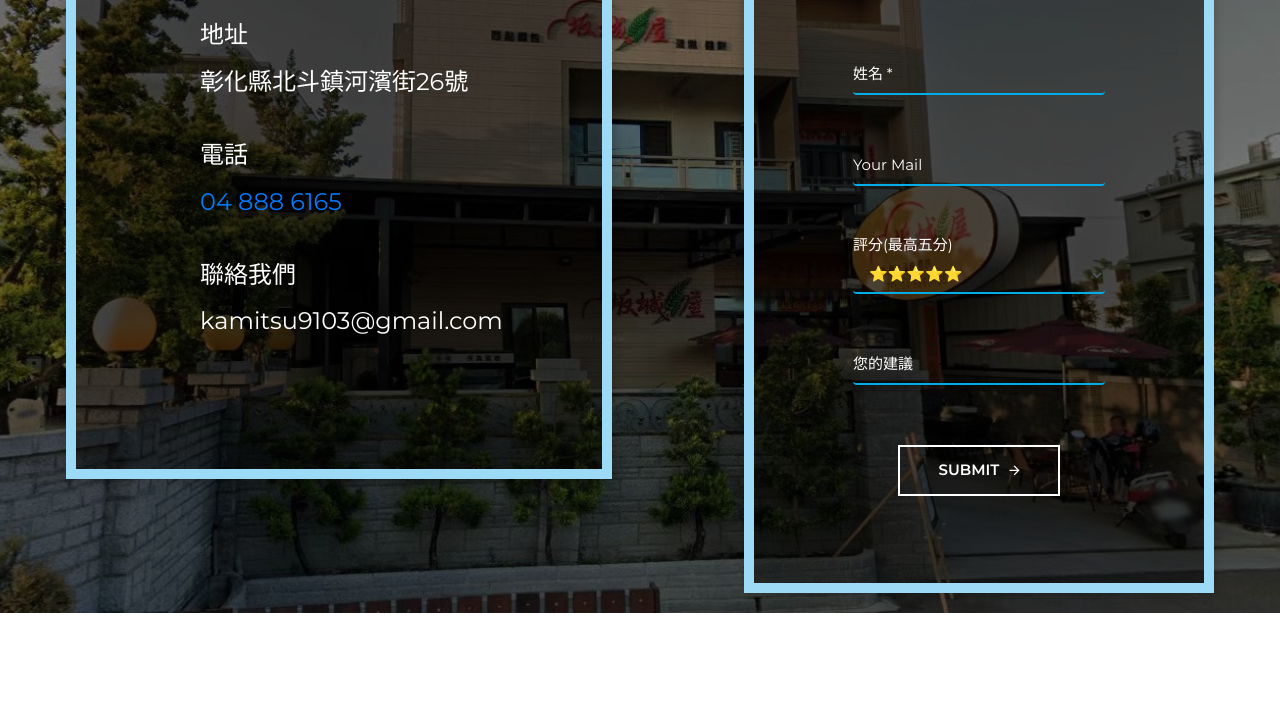
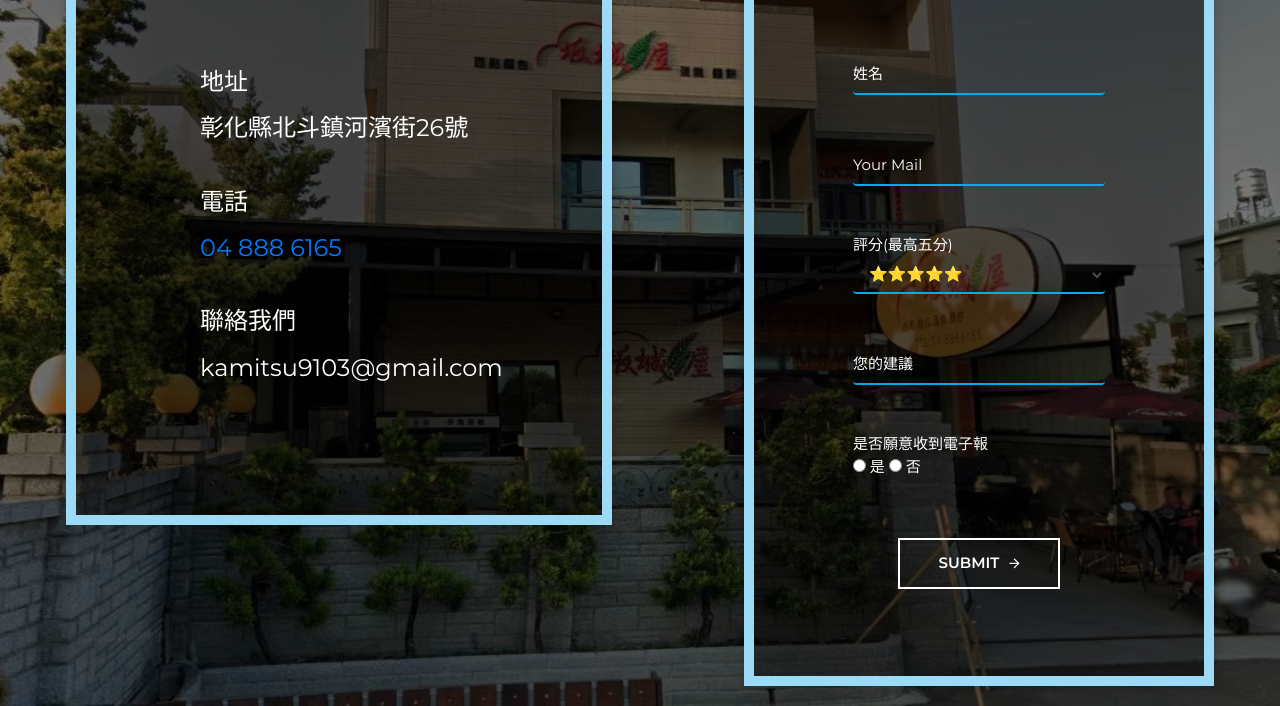
Before and after one commit to Kamiz0528/CustomMealRewards_GoogleForm, a plain HTML site: page index.html in a window 1280 px wide. Shown: the part 199-905 px from the top of the page. Before the commit the page ends 812 px from the top, so only its background shows below. Drawn offline with Linux system fonts and the light colour scheme.

Commit message:
Add files via upload

```diff
--- a/index.html
+++ b/index.html
@@ -86,16 +86,16 @@
 					<p>感謝您的支持！</p>
 					<label class="form-group" for="first-name">
 						<input id="name" type="text" class="form-control" required>
-						<span>姓名 *</span>
+						<span>姓名</span>
 						<span class="border"></span>
 					</label>
-					<label class="form-group">
-						<input id="email" type="text" class="form-control"  required>
+					<label class="form-group" for="email">
+						<input id="email" type="email" class="form-control"  required>
 						<span for="email">Your Mail</span>
 						<span class="border"></span>
 					</label>
 					<span>評分(最高五分)</span>
-					<label class="form-group" for="email">
+					<label class="form-group">
 					<select class="form-control" id="score" style="border-bottom: 2px solid #00ade6">
 						<option>⭐⭐⭐⭐⭐</option>
 						<option>⭐⭐⭐⭐</option>
@@ -108,6 +108,11 @@
 						<textarea name="" id="message" class="form-control" required></textarea>
 						<span for="message">您的建議</span>
 						<span class="border"></span>
+					</label>
+					<span>是否願意收到電子報</span>
+					<label class="form-group">
+						<input type="radio" id="%E6%98%AF" name="news" value="是" required> 是
+						<input type="radio" id="%E5%90%A6" name="news" value="否" required> 否
 					</label>
 					<button>Submit
 						<i class="zmdi zmdi-arrow-right"></i>
@@ -151,11 +156,13 @@
 				  // url為Google Form按下submit的aciotn
 				  url: "https://docs.google.com/forms/u/0/d/e/1FAIpQLScxh98oYf6sIPjPwTWHGIjT2y4op1eD-ThekF7eOzLLSfXEeA/formResponse",
 				  crossDomain: true,//解決跨網域CORS的問題
+
 				  data: {// entry.xxxxx 這些需要填寫您表單裡面的值，與其相互對應
 					"entry.1722577108": $('#name').val(),
 					"entry.1980502888": $('#email').val(),
 					"entry.1047356866": $('#score').val(),
-					"entry.554600266": $('#message').val()
+					"entry.554600266": $('#message').val(),
+					"entry.676057308": $('input[name=news]:checked').val()
 				  },
 				  type: "POST", //因為是要進行insert的動作，故事用POST
 				  dataType: "JSONP",
```
